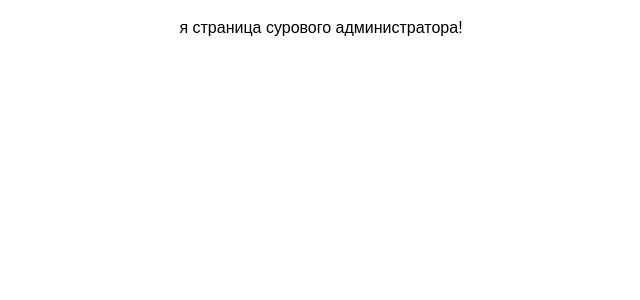
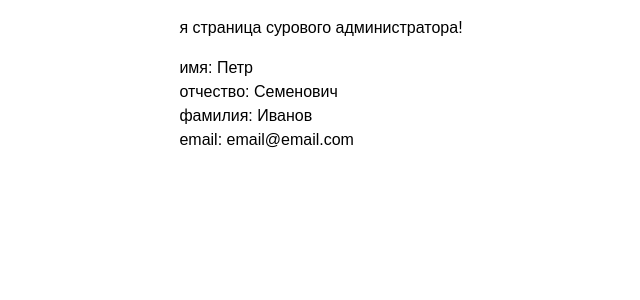
Before and after one commit to kaskodim/delivery-app, a Next.js app: page /admin in a window 1280 px wide. Shown: the top 300 px of the page, without its empty margins (319-959 px from the left). Built offline with nearby package versions, Linux system fonts and the light colour scheme.

Commit message:
добавляет глобальный контекст инфо пользователя #34

```diff
--- a/src/app/admin/page.tsx
+++ b/src/app/admin/page.tsx
@@ -1,7 +1,13 @@
 import React from "react";
+import AdminDashboard from "@/views/AdminDashboard";
 
 const AdminPage = () => {
-  return <div>я страница сурового администратора!</div>;
+  return (
+    <div>
+      <div>я страница сурового администратора!</div>
+      <AdminDashboard />
+    </div>
+  );
 };
 
 export default AdminPage;
--- a/src/app/layout.tsx
+++ b/src/app/layout.tsx
@@ -1,5 +1,6 @@
 import type { Metadata } from "next";
 import "./globals.css";
+import { UserProvider } from "@/context/UserProvider/UserProvider";
 
 export const metadata: Metadata = {
   title: "Delivery app",
@@ -13,7 +14,9 @@ export default function RootLayout({
 }>) {
   return (
     <html lang="ru">
-      <body className="flex justify-center p-4">{children}</body>
+      <body className="flex justify-center p-4">
+        <UserProvider>{children}</UserProvider>
+      </body>
     </html>
   );
 }
--- /dev/null
+++ b/src/context/UserProvider/UserProvider.tsx
@@ -0,0 +1,25 @@
+"use client";
+
+import { createContext, ReactNode, useContext } from "react";
+
+type UserType = {
+  firstName: string;
+  lastName: string;
+  middleName: string;
+  email: string;
+};
+
+const user: UserType = {
+  lastName: "Иванов",
+  firstName: "Петр",
+  middleName: "Семенович",
+  email: "email@email.com",
+};
+
+const UserContext = createContext<UserType>(user);
+
+export const UserProvider = ({ children }: { children: ReactNode }) => {
+  return <UserContext.Provider value={user}>{children}</UserContext.Provider>;
+};
+
+export const useUser = () => useContext(UserContext);
--- /dev/null
+++ b/src/views/AdminDashboard.tsx
@@ -0,0 +1,19 @@
+"use client";
+
+import React from "react";
+import { useUser } from "@/context/UserProvider/UserProvider";
+
+const AdminDashboard = () => {
+  const { firstName, lastName, middleName, email } = useUser();
+
+  return (
+    <div className="flex flex-col pt-4 items-between">
+      <span> имя: {firstName}</span>
+      <span> отчество: {middleName}</span>
+      <span> фамилия: {lastName}</span>
+      <span> email: {email}</span>
+    </div>
+  );
+};
+
+export default AdminDashboard;
```
